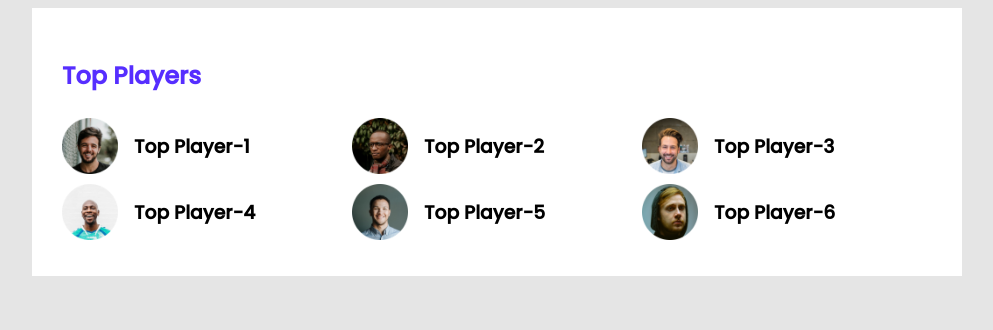
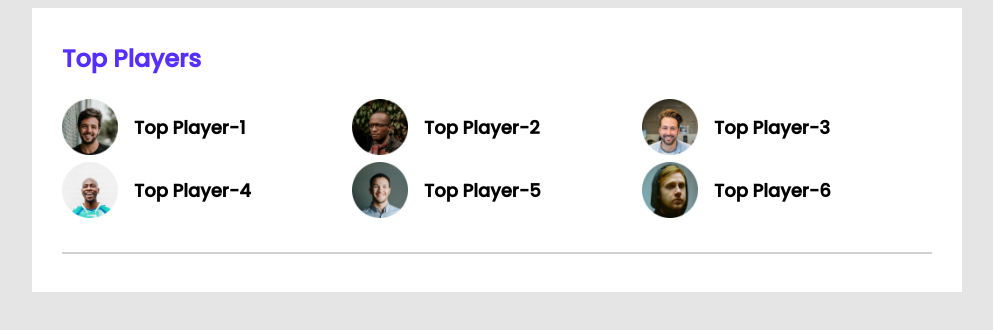
Before and after one commit to jamintowebdev/leader-board-css3, a plain HTML site: page index.html in a window 1280 px wide. Shown: the whole page, without its empty margins (143-1136 px from the left). Drawn offline with Linux system fonts and the light colour scheme.

Commit message:
hr tag added in html after the top-players section and css applied for it

```diff
--- a/index.html
+++ b/index.html
@@ -47,6 +47,7 @@
                     </div>
                 </div>
             </div>
+            <hr>
         </section>
     </main>
 </body>
--- a/styles/style.css
+++ b/styles/style.css
@@ -1,10 +1,10 @@
 /* fonts */
-@import url('https://fonts.googleapis.com/css2?family=Poppins:wght@500&display=swap');
+@import url("https://fonts.googleapis.com/css2?family=Poppins:wght@500&display=swap");
 
 /* common styles or utilities */
 body {
-    font-family: 'Poppins', sans-serif;
-    background-color: #E5E5E5;
+    font-family: "Poppins", sans-serif;
+    background-color: #e5e5e5;
 }
 
 main {
@@ -13,15 +13,24 @@ main {
 }
 
 .container {
-    background-color: #FFFFFF;
+    background-color: #ffffff;
     width: 870px;
     padding: 30px;
 }
 
+hr {
+    border: 1px solid #d1d1d1;
+}
+
 /* ------top players style------ */
+
+.top-players {
+    margin-bottom: 30px;
+}
 .section-title {
-    color: #562EFF;
+    color: #562eff;
     font-size: 24px;
+    margin-top: 3px;
 }
 
 .players {
@@ -43,4 +52,5 @@ main {
 
 .player-name {
     margin-left: 16px;
+    font-size: 18px;
 }
```
